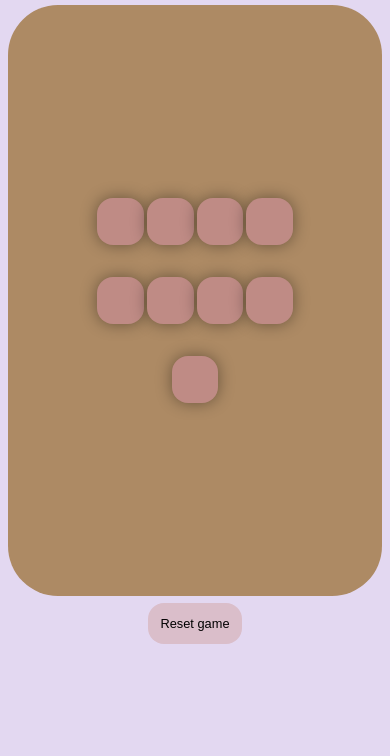
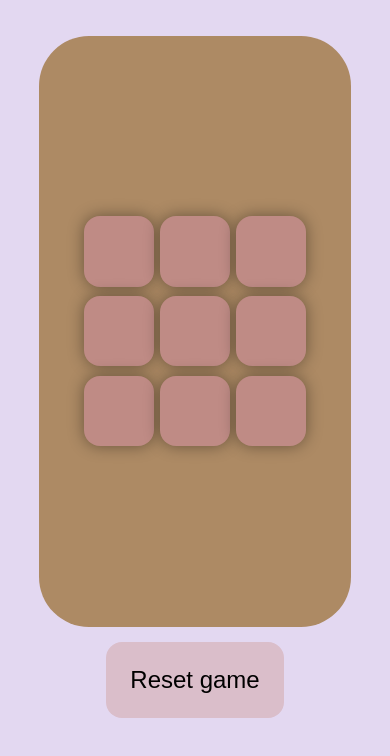
Before and after one commit to Prashant200999/Tic_Tac_Toe, a plain HTML site: page index.html in a window 390 px wide. Shown: the part 34-790 px from the top of the page. Drawn offline with Linux system fonts and the light colour scheme.

Commit message:
Update style.css

```diff
--- a/style.css
+++ b/style.css
@@ -74,42 +74,3 @@ h1{
   .hide {
     display: none;
   }
-
-@media screen and (max-width:768px){
-    .container{
-        margin: 5%;
-    }
-    .game{
-        grid-template-columns: repeat(auto-fill, minmax(80px, 1fr));
-        gap: 5px;
-    }
-    .box{
-        height: 15vmin;
-        width: 15vmin;
-        font-size: 6vmin;
-    }
-    #reset-btn{
-        font-size: 1rem;
-        padding: 1rem;
-    }
-}
-
-
-@media screen and (max-width: 480px){
-    .container{
-        margin: 2%;
-    }
-    .game{
-        grid-template-columns: repeat(auto-fill, minmax(60px, 1fr));
-        gap: 3px;
-    }
-    .box{
-        height: 12vmin;
-        width: 12vmin;
-        font-size: 5vmin;
-    }
-    #reset-btn{
-        font-size: 0.8rem;
-        padding: 0.8rem;
-    }
-}
```
